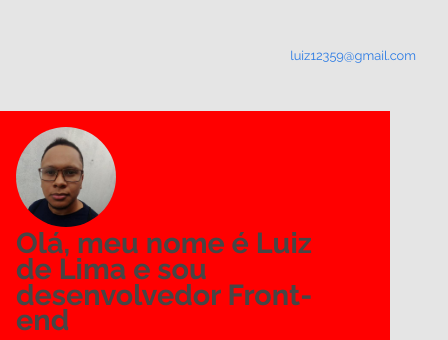
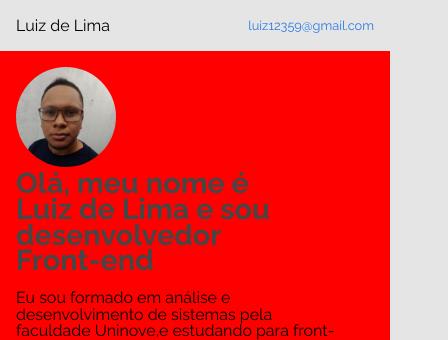
Before and after one commit to Luiz-de-Lima/minha-pagina, a plain HTML site: page index.html in a window 390 px wide. Shown: the top 340 px of the page, 448 px wide, since content can reach past the window. Drawn offline with Linux system fonts and the light colour scheme.

Commit message:
ajustes de bugs

```diff
--- a/css/styles.css
+++ b/css/styles.css
@@ -31,7 +31,7 @@ header {
 }
 
 .destaque p {
-  width: 11rem;
+  width: 100%;
 }
 
 .nav {
@@ -340,10 +340,17 @@ footer {
 
 
 @media screen and (max-width:811px) {
+  header {
+    max-width: 811px;
+
+  }
+
+
+
   .nav {
     width    : 100%;
     max-width: 768px;
-    padding  : 1rem;
+
     font-size: 1rem;
   }
 
@@ -353,8 +360,9 @@ footer {
   }
 
   .nav ul li {
-    list-style: none;
-    font-size : 1rem;
+    list-style : none;
+    font-size  : 1rem;
+    margin-left: auto;
   }
 
   .nav ul li.hidde {
@@ -394,13 +402,13 @@ footer {
 
   .apresentacao h4 {
     color      : var(--color-title);
-    line-height: 20.83px;
-    width      : 317px;
+    line-height: 1.8rem;
+    width      : 75%;
   }
 
 
   .apresentacao p {
-    line-height: 1rem;
+    line-height: 1.3rem;
     padding    : 1rem 0;
     width      : 90%;
   }
@@ -612,8 +620,7 @@ footer {
   }
 
   .nav {
-    max-width: 360px;
-    padding  : 2rem;
+    margin: 0;
   }
 
   .nav ul {
```
